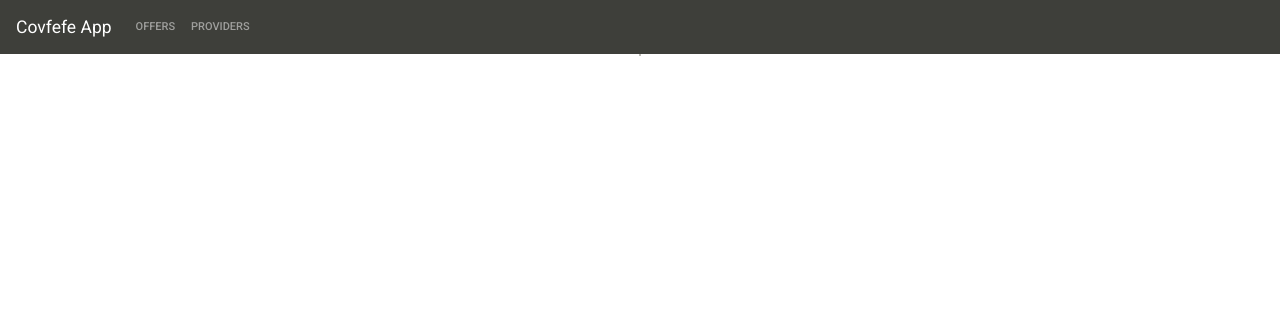
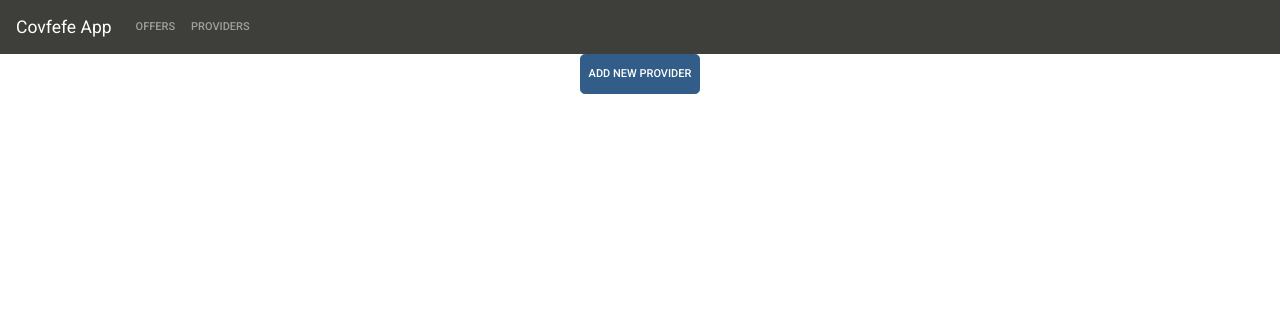
Before and after one commit to swiatlamiasta/django2app, a Django app: page /providers/ in a window 1280 px wide. Shown: the top 314 px of the page. Run offline with Django 3.2, Linux system fonts and the light colour scheme; data that the repository does not hold is empty; some libraries are stand-ins or nearby versions.

Commit message:
new templates

```diff
--- a/task/covfefe/templates/covfefe/base.html
+++ b/task/covfefe/templates/covfefe/base.html
@@ -28,9 +28,7 @@
             </div>
         </nav>
     </header>
-    <div class="d-flex justify-content-center">
         {% block content %}
         {% endblock %}
-    </div>
 </body>
 </html>
--- a/task/covfefe/templates/covfefe/index.html
+++ b/task/covfefe/templates/covfefe/index.html
@@ -1,7 +1,7 @@
 {% extends "covfefe/base.html" %}
 
 {% block content %}
-
-<h1>Main site</h1>
-
+<div class="d-flex flex-row justify-content-center">
+    <h1>Main site</h1>
+</div>
 {% endblock %}
--- a/task/covfefe/templates/covfefe/providers.html
+++ b/task/covfefe/templates/covfefe/providers.html
@@ -1,12 +1,17 @@
 {% extends "covfefe/base.html" %}
 
 {% block content %}
-<div class="card border-secondary mb-3" style="max-width: 20rem;">
+<div class="d-flex flex-row justify-content-center">
     {% for provider in providers %}
-    <h4 class="card-header">{{ provider.provider_name }}</h4>
-    <div class="card-body">
-        <p class="card-text">Added by {{ provider.user }}</p>
+    <div class="card border-secondary mb-3 p-2" style="max-width: 20rem;">
+        <h4 class="card-header">{{ provider.provider_name }}</h4>
+        <div class="card-body">
+            <p class="card-text">Added by {{ provider.user }}</p>
+        </div>
     </div>
     {% endfor %}
 </div>
+<div class="d-flex flex-row justify-content-center">
+        <button type="button" class="btn btn-primary btn-lg p-2" onclick="location.href = '/add_provider/';">Add new provider</button>
+</div>
 {% endblock %}
```
Also changed, not shown: task/covfefe/templates/covfefe/offers.html (+9 -7 lines).
